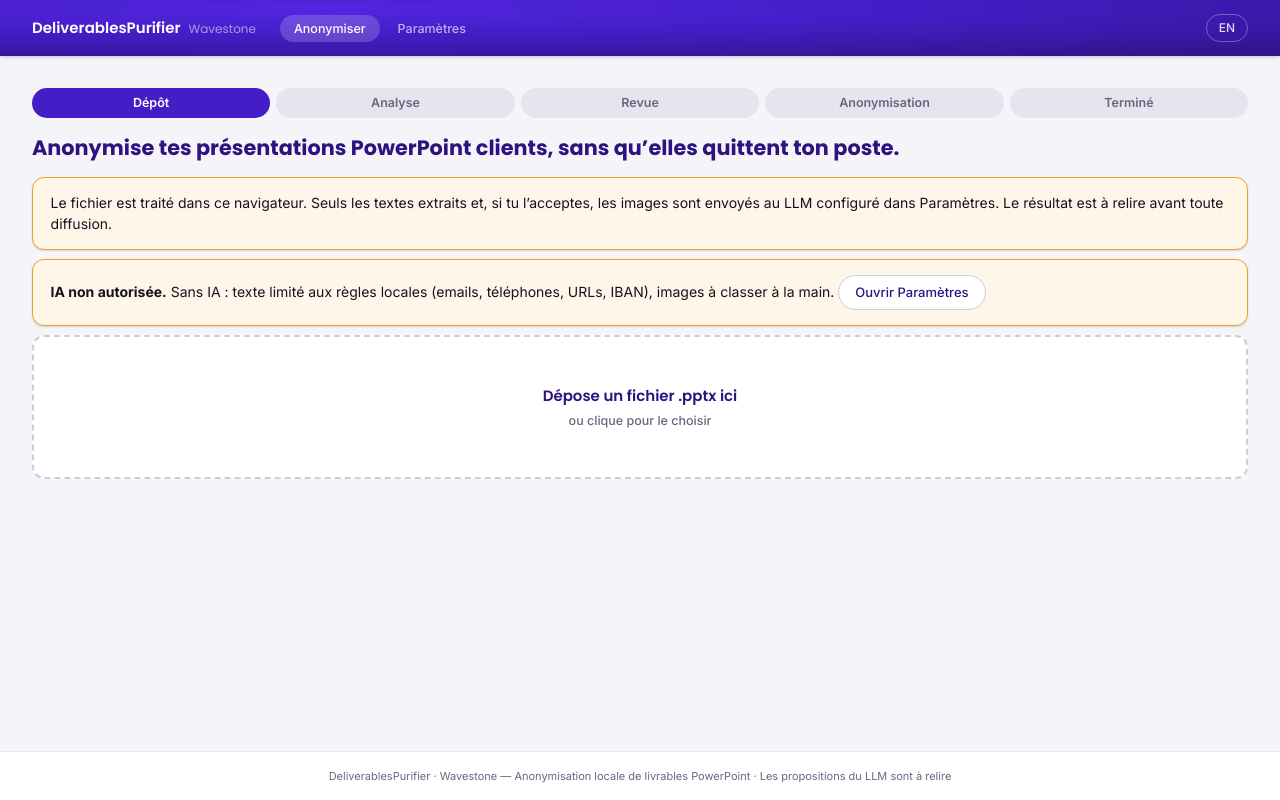
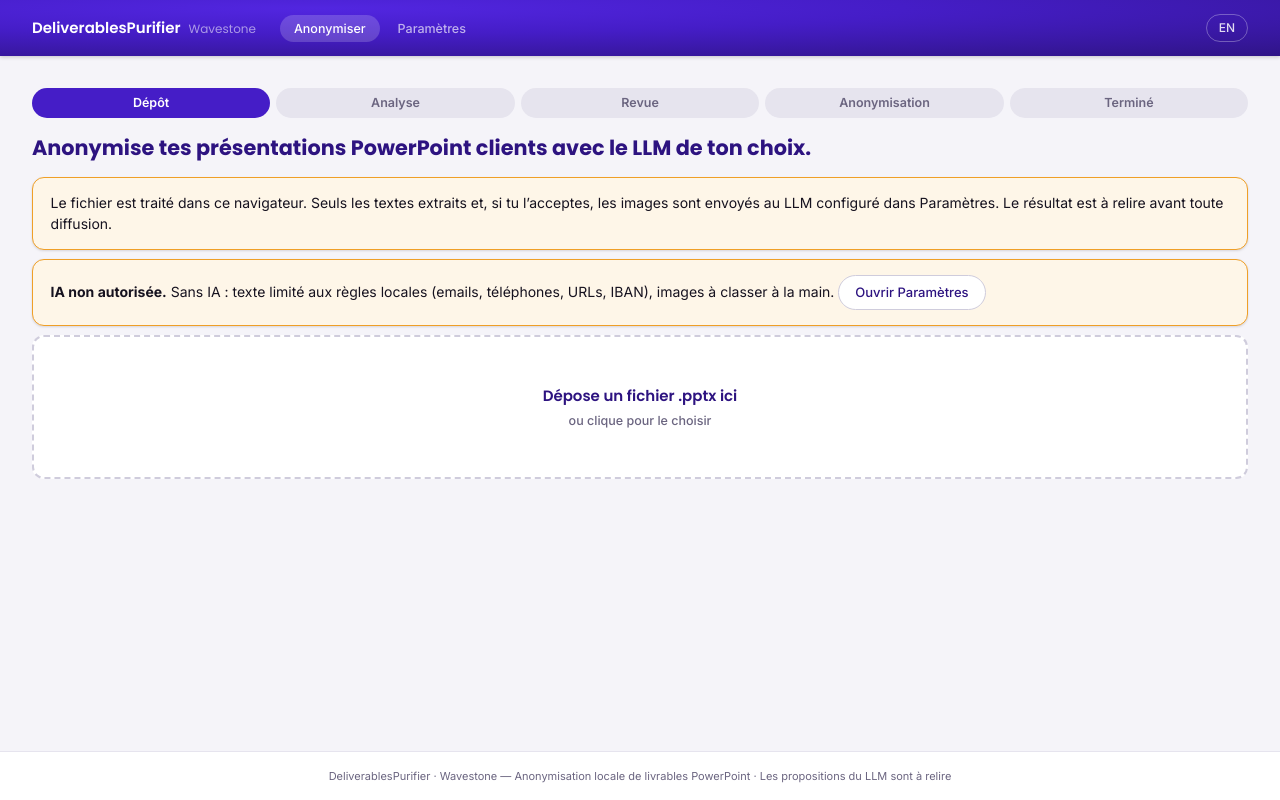
Before and after one commit to benoitmarionpro/DeliverablesPurifier, a plain HTML site: page index.html in a window 1280 px wide. Drawn offline with Linux system fonts and the light colour scheme.

Commit message:
Accroche et README : le contenu part au LLM
« sans qu'elles quittent ton poste » était faux : textes et images
sont envoyés au LLM configuré. Seul le fichier est traité localement.

Co-Authored-By: Claude Opus 5.5 <noreply@anthropic.com>

```diff
--- a/js/app.js
+++ b/js/app.js
@@ -42,7 +42,7 @@ function idle() {
   const ai = isAuthorized();
   const opt = ([k, title, desc]) => `<label class="opt ${S.opts[k] ? 'on' : ''}"><input type="checkbox" data-o="${k}" ${S.opts[k] ? 'checked' : ''}><b>${title}</b><span>${desc}</span></label>`;
   return `
-  <h2 class="hero">${t('Anonymise tes présentations PowerPoint clients, sans qu’elles quittent ton poste.')}</h2>
+  <h2 class="hero">${t('Anonymise tes présentations PowerPoint clients avec le LLM de ton choix.')}</h2>
   <div class="card warnc">${t('Le fichier est traité dans ce navigateur. Seuls les textes extraits et, si tu l’acceptes, les images sont envoyés au LLM configuré dans Paramètres. Le résultat est à relire avant toute diffusion.')}</div>
   ${ai ? '' : `<div class="card warnc"><b>${t('IA non autorisée.')}</b> ${t('Sans IA : texte limité aux règles locales (emails, téléphones, URLs, IBAN), images à classer à la main.')} <button id="go-set">${t('Ouvrir Paramètres')}</button></div>`}
   <button id="drop" class="drop ${S.file ? 'has' : ''}">${S.file ? `<b>${esc(S.file.name)}</b><span>${(S.file.size / 1e6).toFixed(1)} Mo · ${t('cliquer pour changer de fichier')}</span>` : `<b>${t('Dépose un fichier .pptx ici')}</b><span>${t('ou clique pour le choisir')}</span>`}</button>
--- a/js/i18n.js
+++ b/js/i18n.js
@@ -12,7 +12,7 @@ export const EN = {
   'Dépôt': 'Upload', 'Analyse': 'Analysis', 'Revue': 'Review', 'Anonymisation': 'Anonymization', 'Terminé': 'Done',
   'Changer de langue recharge la page et interrompt le traitement en cours. Continuer ?': 'Switching language reloads the page and stops the current processing. Continue?',
   // dépôt, options
-  'Anonymise tes présentations PowerPoint clients, sans qu’elles quittent ton poste.': 'Anonymize your client PowerPoint decks without them leaving your computer.',
+  'Anonymise tes présentations PowerPoint clients avec le LLM de ton choix.': 'Anonymize your client PowerPoint decks with the LLM of your choice.',
   'Le fichier est traité dans ce navigateur. Seuls les textes extraits et, si tu l’acceptes, les images sont envoyés au LLM configuré dans Paramètres. Le résultat est à relire avant toute diffusion.': 'The file is processed in this browser. Only the extracted text and, if you allow it, the images are sent to the LLM configured in Settings. Review the result before sharing it.',
   'IA non autorisée.': 'AI not authorized.', 'Ouvrir Paramètres': 'Open Settings',
   'Sans IA : texte limité aux règles locales (emails, téléphones, URLs, IBAN), images à classer à la main.': 'Without AI: text limited to local rules (emails, phone numbers, URLs, IBAN), images classified by hand.',
```
Also changed, not shown: dist/deliverablespurifier.html (+2 -2 lines), 2 other files.
